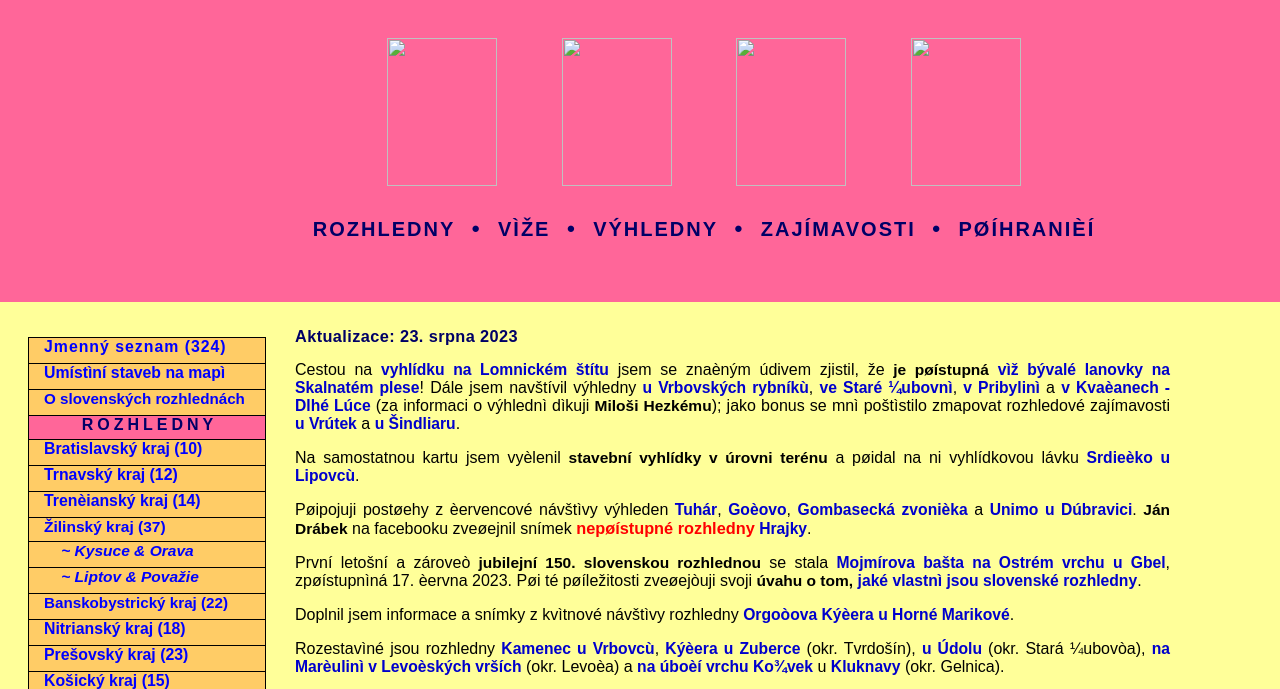
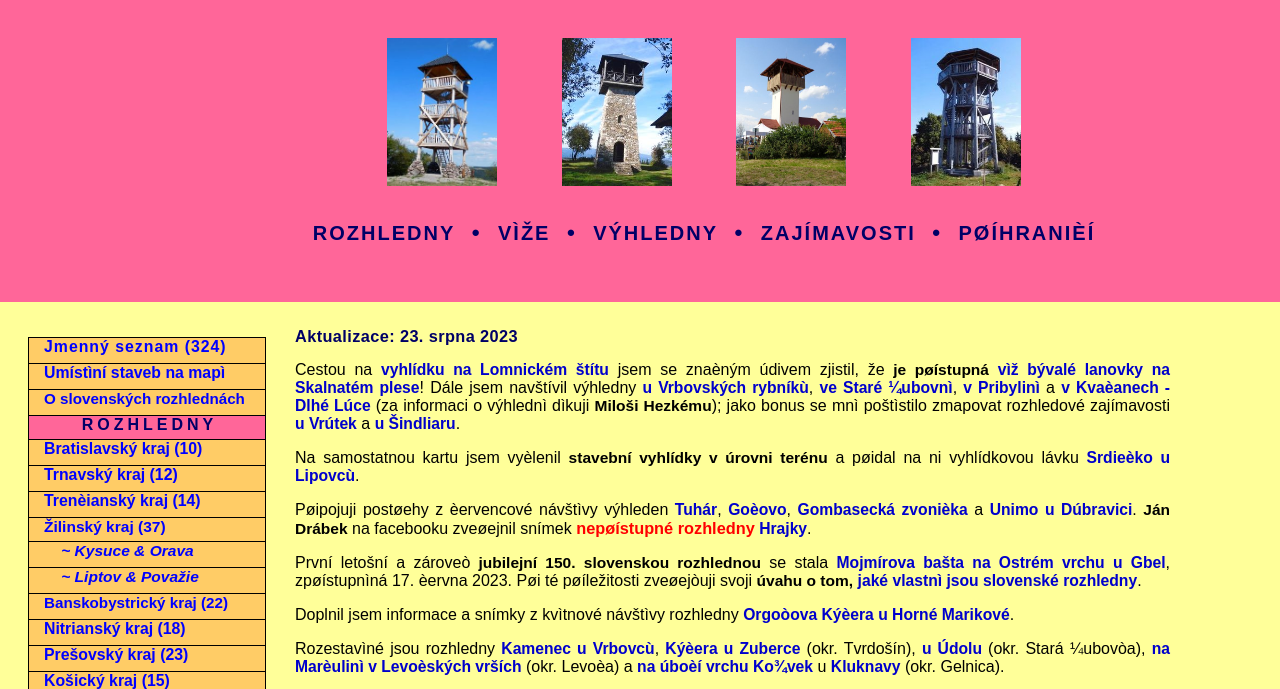
Before and after one commit to MilanBergeru/rozhledny, a plain HTML site: page index.html in a window 1280 px wide. Shown: the part 88-777 px from the top of the page. Drawn offline with Linux system fonts and the light colour scheme.

Commit message:
Update index.html

```diff
--- a/index.html
+++ b/index.html
@@ -63,10 +63,10 @@ strong {  	font-size: 97%   }
 
                             <div class="stred">
 
-   <img class="snimek1" src="FOTKY/Malé/Prasny-vrch-K.jpg"   width="110" height="148"/>
-   <img class="snimek2" src="FOTKY/Malé/Zakopcie-K.jpg"   width="110" height="148"/>
-   <img class="snimek2" src="FOTKY/Malé/Mojmir-K.jpg"   width="110" height="148"/>
-   <img class="snimek2" src="FOTKY/Malé/Krahule-K.jpg"   width="110" height="148"/>
+   <img class="snimek1" src="FOTKYMale/Prasny-vrch-K.jpg"   width="110" height="148"/>
+   <img class="snimek2" src="FOTKYMale/Zakopcie-K.jpg"   width="110" height="148"/>
+   <img class="snimek2" src="FOTKYMale/Mojmir-K.jpg"   width="110" height="148"/>
+   <img class="snimek2" src="FOTKYMale/Krahule-K.jpg"   width="110" height="148"/>
                              </div>
 
               <div class="spodni-lista">
```
